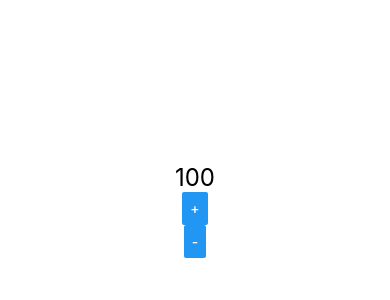
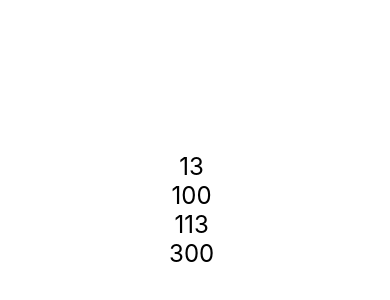
Before and after one commit to GeorgiSantana/Curso-React-Native, a React Native app: screen / in a window 390 px wide. Shown: the part 212-512 px from the top of the page. Built offline with nearby package versions, Linux system fonts and the light colour scheme.

Commit message:
Utilizando arquivos pai e filho para exemplificar comunicação direta

```diff
--- a/src/App.js
+++ b/src/App.js
@@ -1,5 +1,6 @@
 import React from 'react';
 import {View, StyleSheet} from 'react-native';
+import Pai from './components/Pai';
 import Botao from './components/Botao';
 import Contador from './components/Contador';
 //import Titulo from './components/Titulo';
@@ -10,8 +11,10 @@
 
 export default () => (
   <View style={style.App}>
-    <Contador inicial={100}/>
-    {/*<Botao />
+    <Pai />
+
+    {/*<Contador inicial={100}/>
+    <Botao />
      <Titulo
       principal="Cadastro Produto"
       secundario="Tela de Cadastro do Produto"
--- /dev/null
+++ b/src/components/Filho.js
@@ -0,0 +1,12 @@
+import React from 'react';
+import {Text} from 'react-native';
+import Estilo from './estilo';
+
+export default props => {
+  return (
+    <>
+      <Text style={Estilo.txtG}>{props.a} </Text>
+      <Text style={Estilo.txtG}>{props.b} </Text>
+    </>
+  );
+};
--- /dev/null
+++ b/src/components/Pai.js
@@ -0,0 +1,13 @@
+import React from 'react';
+import Filho from './Filho';
+
+export default props => {
+  let x = 13;
+  let y = 100;
+  return (
+    <>
+      <Filho a={x} b={y} />
+      <Filho a={x + 100} b={y + 200} />
+    </>
+  );
+};
```
